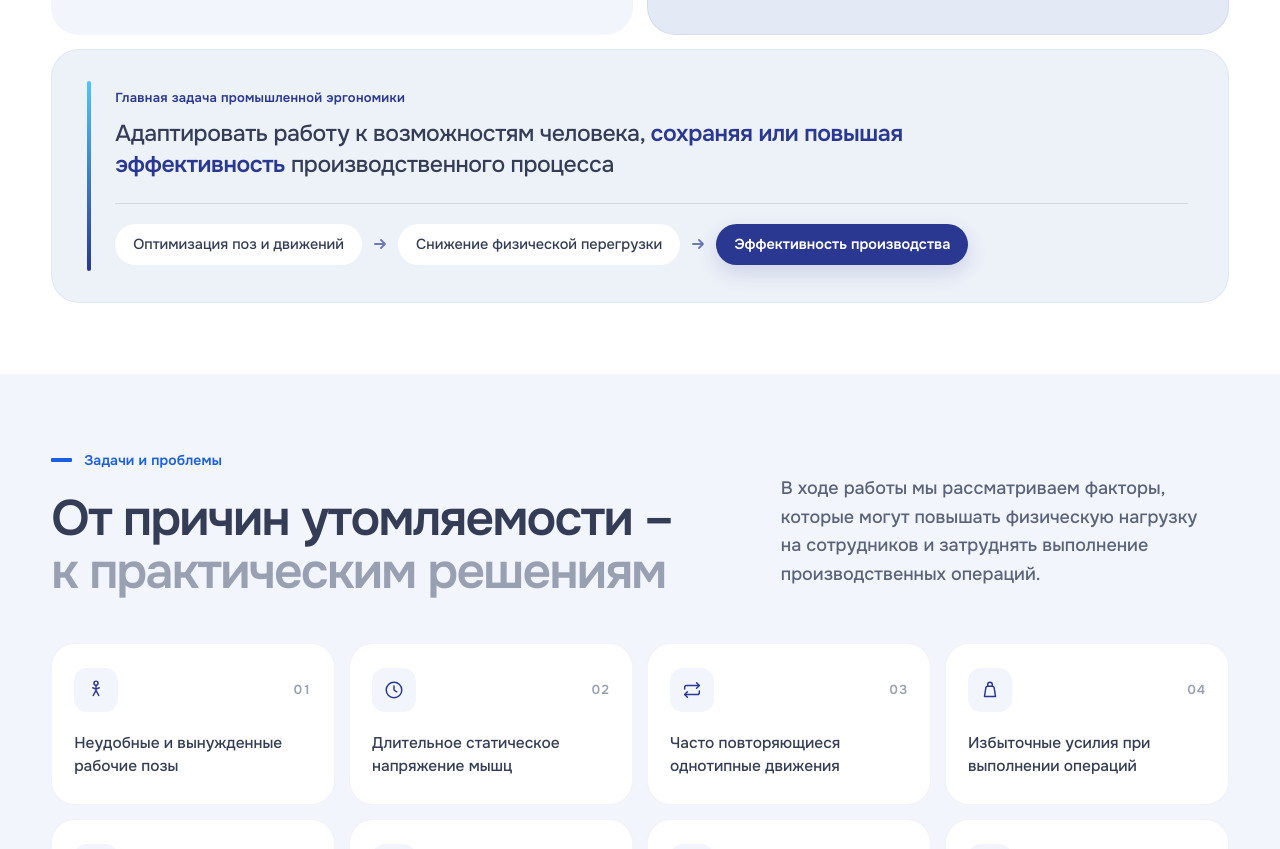
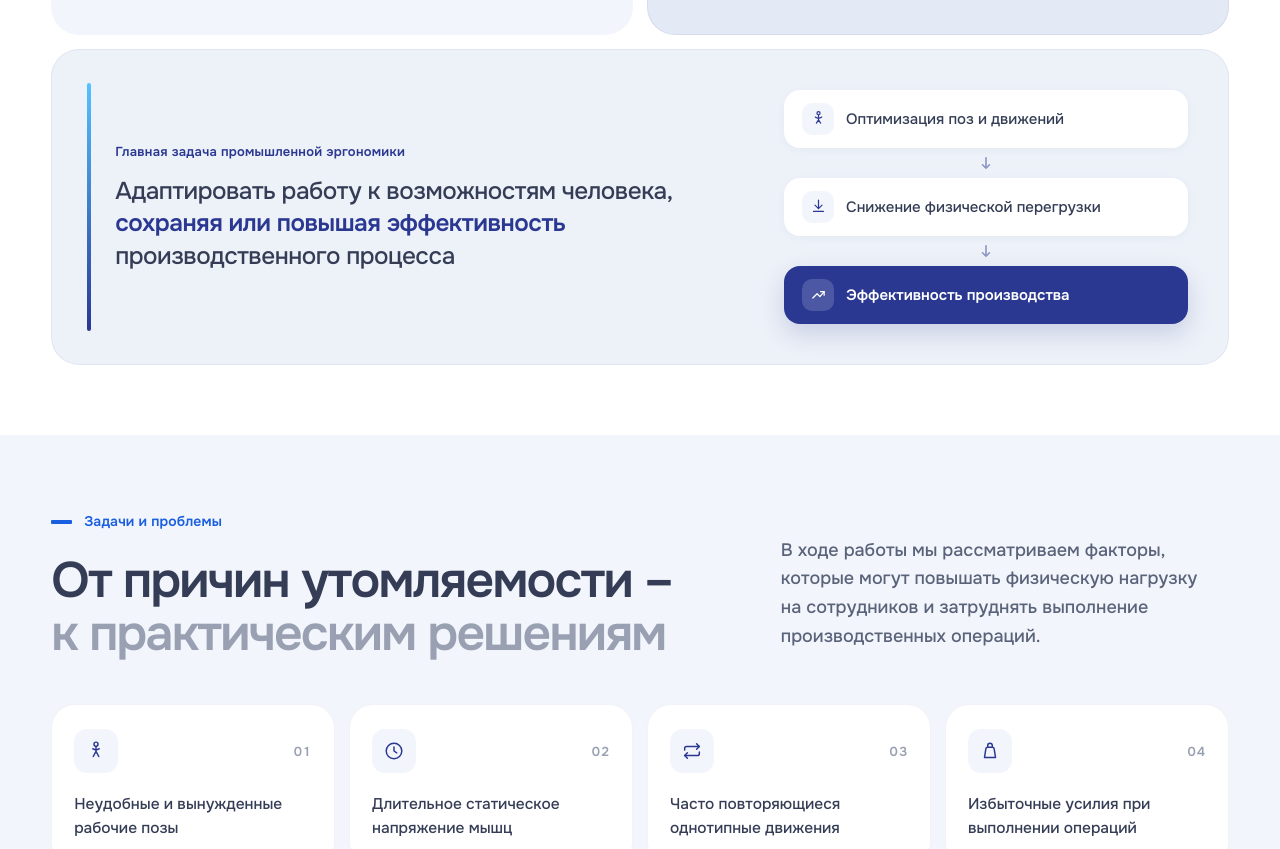
Before and after one commit to Ivanweb1/simkin-prototype, a plain HTML site: page design/promyshlennaya-ergonomika.html in a window 1280 px wide. Shown: the part 1940-2789 px from the top of the page. Drawn offline with Linux system fonts and the light colour scheme.

Commit message:
Убрана пустота справа в блоке главной задачи: 2-колоночная раскладка с вертикальной схемой

```diff
--- a/design/promyshlennaya-ergonomika.html
+++ b/design/promyshlennaya-ergonomika.html
@@ -123,39 +123,50 @@
 .dwhy-item__text strong{color:var(--navy);font-weight:600}
 .dwhy-box--gain .dwhy-item__text{color:var(--navy)}
 
-/* Главная задача: в стиле .dk-principle со спокойной цепочкой */
+/* Главная задача: 2-колоночный блок в стиле .dk-principle + .dmt-sys3 (без пустоты справа) */
 .dwhy-manifest{
-  position:relative;margin-top:14px;padding:clamp(28px,3vw,38px) clamp(28px,3.2vw,44px) clamp(28px,3vw,38px) clamp(48px,5vw,72px);
+  position:relative;margin-top:14px;
+  padding:clamp(28px,3.2vw,42px) clamp(28px,3.2vw,44px) clamp(28px,3.2vw,42px) clamp(48px,5vw,72px);
   border-radius:28px;background:var(--soft);box-shadow:inset 0 0 0 1px rgba(42,56,146,.06);
+  display:grid;grid-template-columns:minmax(0,1.3fr) minmax(0,.85fr);gap:clamp(28px,4vw,56px);align-items:center;
 }
 .dwhy-manifest::before{
-  content:"";position:absolute;left:clamp(24px,2.8vw,38px);top:32px;bottom:32px;width:4px;border-radius:4px;
+  content:"";position:absolute;left:clamp(24px,2.8vw,38px);top:34px;bottom:34px;width:4px;border-radius:4px;
   background:linear-gradient(180deg,var(--brand-3),var(--ink));
 }
 .dwhy-manifest__k{
-  display:block;font-size:13px;font-weight:600;letter-spacing:.02em;color:var(--ink);margin-bottom:10px;
+  display:block;font-size:13px;font-weight:600;letter-spacing:.02em;color:var(--ink);margin-bottom:12px;
 }
 .dwhy-manifest h3{
-  font-size:clamp(20px,1.8vw,26px);font-weight:500;line-height:1.36;letter-spacing:-.018em;
-  color:var(--navy);margin:0 0 22px;max-width:38em;
+  font-size:clamp(21px,1.9vw,28px);font-weight:500;line-height:1.34;letter-spacing:-.02em;
+  color:var(--navy);margin:0;
 }
 .dwhy-manifest h3 em{
   font-style:normal;font-weight:600;color:var(--ink);
 }
 .dwhy-flow{
-  display:flex;flex-wrap:wrap;align-items:center;gap:10px;
-  padding-top:20px;border-top:1px solid var(--d-line);
+  display:flex;flex-direction:column;gap:8px;
 }
 .dwhy-flow__pill{
-  background:#fff;border-radius:100px;padding:9px 18px;
-  font-size:14.5px;font-weight:500;color:var(--navy);
+  display:flex;align-items:center;gap:12px;
+  background:#fff;border-radius:16px;padding:13px 18px;
+  font-size:15px;font-weight:500;color:var(--navy);
+  box-shadow:0 2px 10px rgba(42,56,146,.04);
 }
+.dwhy-flow__ico{
+  display:grid;place-items:center;flex:0 0 32px;width:32px;height:32px;border-radius:10px;
+  background:var(--tint);color:var(--ink);
+}
+.dwhy-flow__ico svg{width:17px;height:17px}
 .dwhy-flow__pill--accent{
   background:var(--ink);color:#fff;font-weight:600;
-  box-shadow:0 8px 20px rgba(42,56,146,.16);
+  box-shadow:0 10px 24px rgba(42,56,146,.18);
 }
-.dwhy-flow__arr{color:var(--ink);display:grid;place-items:center;opacity:.65}
-.dwhy-flow__arr svg{width:16px;height:16px}
+.dwhy-flow__pill--accent .dwhy-flow__ico{background:rgba(255,255,255,.16);color:#fff}
+.dwhy-flow__arr{
+  display:grid;place-items:center;color:var(--ink);opacity:.5;height:14px;
+}
+.dwhy-flow__arr svg{width:14px;height:14px}
 
 /* Сетка инфографики подхода: 4 колонки */
 .dsteps--4{grid-template-columns:repeat(4,minmax(0,1fr))}
@@ -313,6 +324,7 @@
 @media (max-width:980px){
   .dwhy-factors{grid-template-columns:repeat(2,minmax(0,1fr))}
   .dwhy-compare{grid-template-columns:1fr;gap:20px}
+  .dwhy-manifest{grid-template-columns:1fr;gap:24px}
   .dschema-flow{grid-template-columns:1fr;gap:20px}
   .dschema-step__arr{left:50%;top:-30px;margin:0 0 0 -20px;transform:rotate(90deg)}
   .dband--prom .dband__grid{grid-template-columns:1fr;gap:36px}
@@ -328,9 +340,6 @@
   .dwhy-box{padding:24px 20px;border-radius:22px}
   .dwhy-manifest{padding:24px 20px 24px 40px;border-radius:22px}
   .dwhy-manifest::before{left:20px;top:24px;bottom:24px}
-  .dwhy-flow{flex-direction:column;align-items:stretch;gap:8px}
-  .dwhy-flow__arr{transform:rotate(90deg);padding:4px 0}
-  .dwhy-flow__pill{text-align:center}
   .dfactors-grid{grid-template-columns:1fr}
   .dsteps--4{grid-template-columns:1fr}
   .dresults-grid{grid-template-columns:1fr}
@@ -547,16 +556,27 @@
       </div>
     </div>
 
-    <!-- Главная задача промышленной эргономики (в стиле .dk-principle) -->
+    <!-- Главная задача промышленной эргономики (2 колонки в стиле .dk-principle + .dmt-sys3) -->
     <div class="dwhy-manifest" data-rv>
-      <span class="dwhy-manifest__k">Главная задача промышленной эргономики</span>
-      <h3>Адаптировать работу к&nbsp;возможностям человека, <em>сохраняя или повышая эффективность</em> производственного процесса</h3>
+      <div class="dwhy-manifest__main">
+        <span class="dwhy-manifest__k">Главная задача промышленной эргономики</span>
+        <h3>Адаптировать работу к&nbsp;возможностям человека, <em>сохраняя или повышая эффективность</em> производственного процесса</h3>
+      </div>
       <div class="dwhy-flow">
-        <span class="dwhy-flow__pill">Оптимизация поз и&nbsp;движений</span>
-        <span class="dwhy-flow__arr" aria-hidden="true"><svg viewBox="0 0 16 16" fill="none" stroke="currentColor" stroke-width="1.8" stroke-linecap="round" stroke-linejoin="round"><path d="M3 8h10M9 4l4 4-4 4"/></svg></span>
-        <span class="dwhy-flow__pill">Снижение физической перегрузки</span>
-        <span class="dwhy-flow__arr" aria-hidden="true"><svg viewBox="0 0 16 16" fill="none" stroke="currentColor" stroke-width="1.8" stroke-linecap="round" stroke-linejoin="round"><path d="M3 8h10M9 4l4 4-4 4"/></svg></span>
-        <span class="dwhy-flow__pill dwhy-flow__pill--accent">Эффективность производства</span>
+        <span class="dwhy-flow__pill">
+          <span class="dwhy-flow__ico"><svg viewBox="0 0 24 24" fill="none" stroke="currentColor" stroke-width="1.7" stroke-linecap="round" stroke-linejoin="round"><circle cx="12" cy="4.5" r="2.2"/><path d="M12 7v7M7.5 10l4.5 2 4.5-2M9 18.5l3-4.5 3 4.5"/></svg></span>
+          Оптимизация поз и&nbsp;движений
+        </span>
+        <span class="dwhy-flow__arr" aria-hidden="true"><svg viewBox="0 0 16 16" fill="none" stroke="currentColor" stroke-width="1.8" stroke-linecap="round" stroke-linejoin="round"><path d="M8 2v12M4 10l4 4 4-4"/></svg></span>
+        <span class="dwhy-flow__pill">
+          <span class="dwhy-flow__ico"><svg viewBox="0 0 24 24" fill="none" stroke="currentColor" stroke-width="1.7" stroke-linecap="round" stroke-linejoin="round"><path d="M12 3v12M7 10l5 5 5-5"/><path d="M5 19h14"/></svg></span>
+          Снижение физической перегрузки
+        </span>
+        <span class="dwhy-flow__arr" aria-hidden="true"><svg viewBox="0 0 16 16" fill="none" stroke="currentColor" stroke-width="1.8" stroke-linecap="round" stroke-linejoin="round"><path d="M8 2v12M4 10l4 4 4-4"/></svg></span>
+        <span class="dwhy-flow__pill dwhy-flow__pill--accent">
+          <span class="dwhy-flow__ico"><svg viewBox="0 0 24 24" fill="none" stroke="currentColor" stroke-width="1.8" stroke-linecap="round" stroke-linejoin="round"><path d="M4 17l6-6 4 4 6-7"/><path d="M15 8h5v5"/></svg></span>
+          Эффективность производства
+        </span>
       </div>
     </div>
   </div>
```
